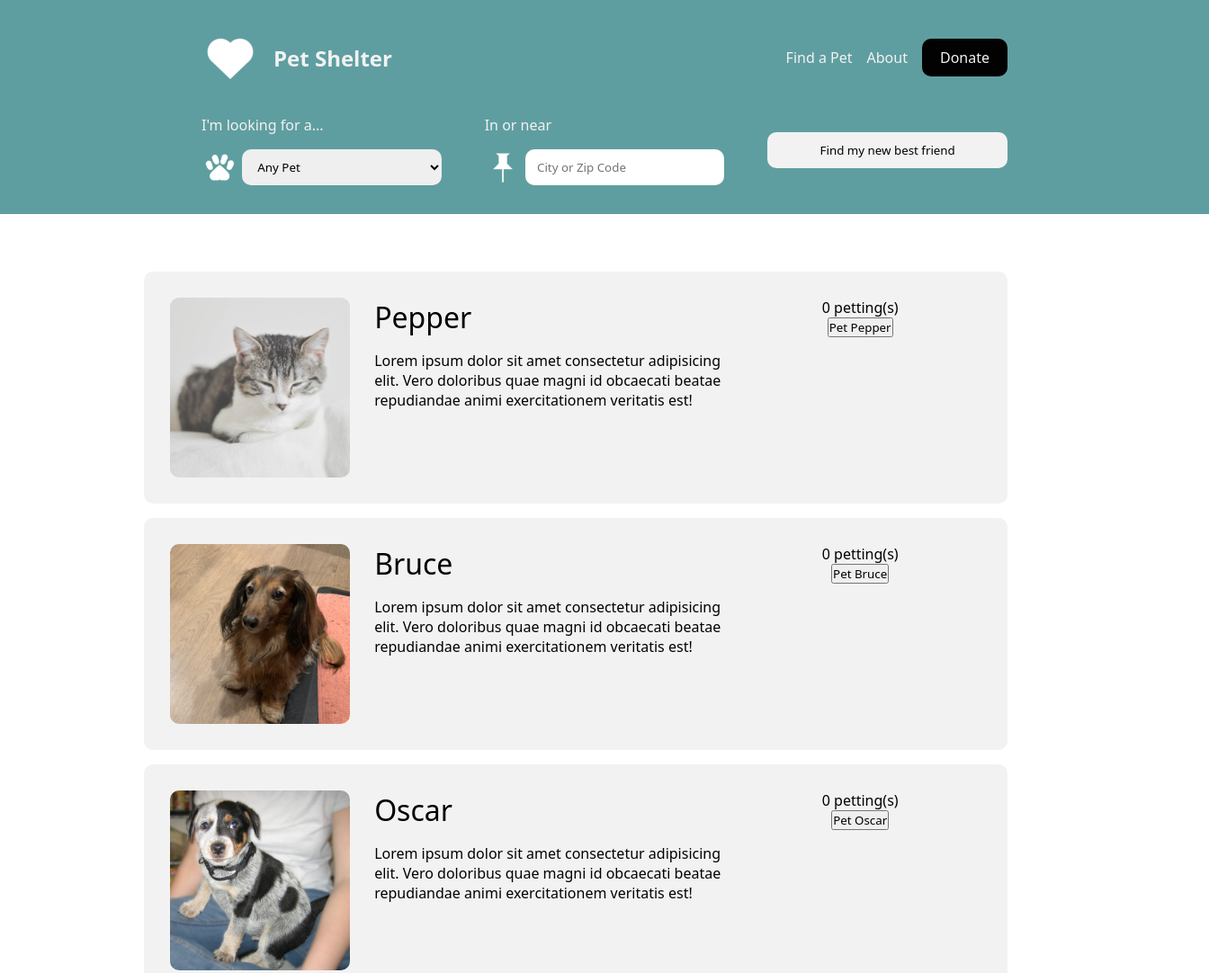
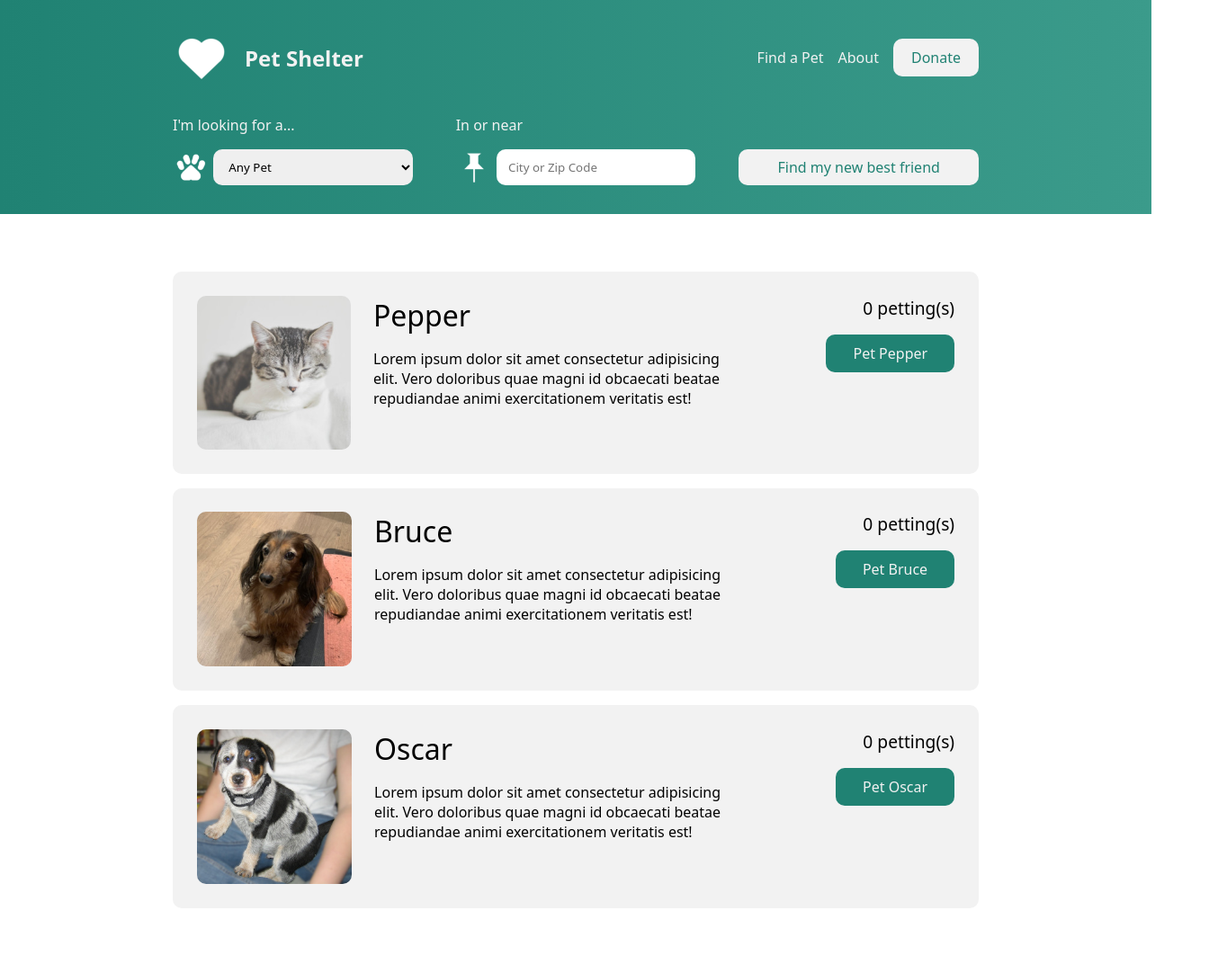
Before and after one commit to Asesinoar111/Certificacion-Coding-Dojo, a plain HTML site: page index.html in a window 1280 px wide. Shown: the top 1082 px of the page at 90% size, 1344 px wide, since content can reach past the window. Drawn offline with Linux system fonts and the light colour scheme.

Commit message:
Version 2

```diff
--- a/script.js
+++ b/script.js
@@ -0,0 +1,28 @@
+const btnDonate = document.getElementById("btn-donate")
+const btnLikes = document.querySelectorAll(".pet-card-btn")
+const selectPet = document.getElementById("select-paw")
+const btnLikesSpan = document.querySelectorAll(".pet-card-span")
+const PetCardExtra = document.querySelectorAll(".pet-card-extra")
+
+btnDonate.addEventListener("click", () => {
+    btnDonate.style.display = "none"
+})
+
+function functionSelectPet() {
+    if (selectPet.value == "dog") {
+        alert("dog")
+    } if (selectPet.value == "cat") {
+        alert("cat")
+    }
+}
+
+selectPet.addEventListener("change", () => {
+    functionSelectPet()
+})
+
+btnLikes.forEach(button => {
+    button.addEventListener("click", () => {
+        const petCount = button.previousElementSibling.querySelector('.pet-card-span');
+        petCount.textContent = parseInt(petCount.textContent) + 1;
+    })
+});
--- a/style.css
+++ b/style.css
@@ -2,20 +2,27 @@
     padding: 0;
     margin: 0;
     font-family: system-ui, -apple-system, BlinkMacSystemFont, 'Segoe UI', Roboto, Oxygen, Ubuntu, Cantarell, 'Open Sans', 'Helvetica Neue', sans-serif;
+    box-sizing: border-box;
 }
 
 :root{
     --C1: #f2f2f2;
     --C2: #020202;
+    --C3: #208273;
+    --C4: #3b9b8b;
+    --C5: #55b3a3;
+    --C6: #70ccbb;
+    --C7: #8ae4d3;
 }
 
 .nav{
-    width: 100%;
+    width: 100vw;
+    margin: 0 auto;
     display: flex;
     flex-direction: column;
-    background-color: cadetblue;
+    background: linear-gradient(90deg, var(--C3) 0%, var(--C4) 100%);
     color: var(--C1);
-    padding: 2rem;
+    padding: 2rem 0;
     gap: 2rem;
 }
 
@@ -49,8 +56,8 @@
 
 #btn-donate{
     padding: 10px 20px;
-    background-color: var(--C2);
-    color: var(--C1);
+    background-color: var(--C1);
+    color: var(--C3);
     border-radius: 10px;
 }
 
@@ -80,8 +87,10 @@
     border: none;
     border-radius: 10px;
     background-color: var(--C1);
-    color: var(--C2);
+    color: var(--C3);
     cursor: pointer;
+    align-self: flex-end;
+    font-size: 1rem;
 }
 
 .nav-input{
@@ -114,7 +123,7 @@
 }
 
 .main{
-    width: 75%;
+    width: 80%;
     padding: 5%;
     margin: 0 auto;
     display: flex;
@@ -175,6 +184,22 @@
     width: 40%;
     display: flex;
     flex-direction: column;
-    align-items: center;
+    align-items: flex-end;
     justify-content: flex-start;
+    gap: 1rem;
 }
+
+.pet-card-extra p{
+    font-size: 1.2rem;
+    color: var(--C2);
+}
+
+.pet-card-extra button{
+    padding: 10px 30px;
+    font-size: 1rem;
+    color: var(--C1);
+    background-color: var(--C3);
+    border: none;
+    border-radius: 10px;
+    cursor: pointer;
+}
```
